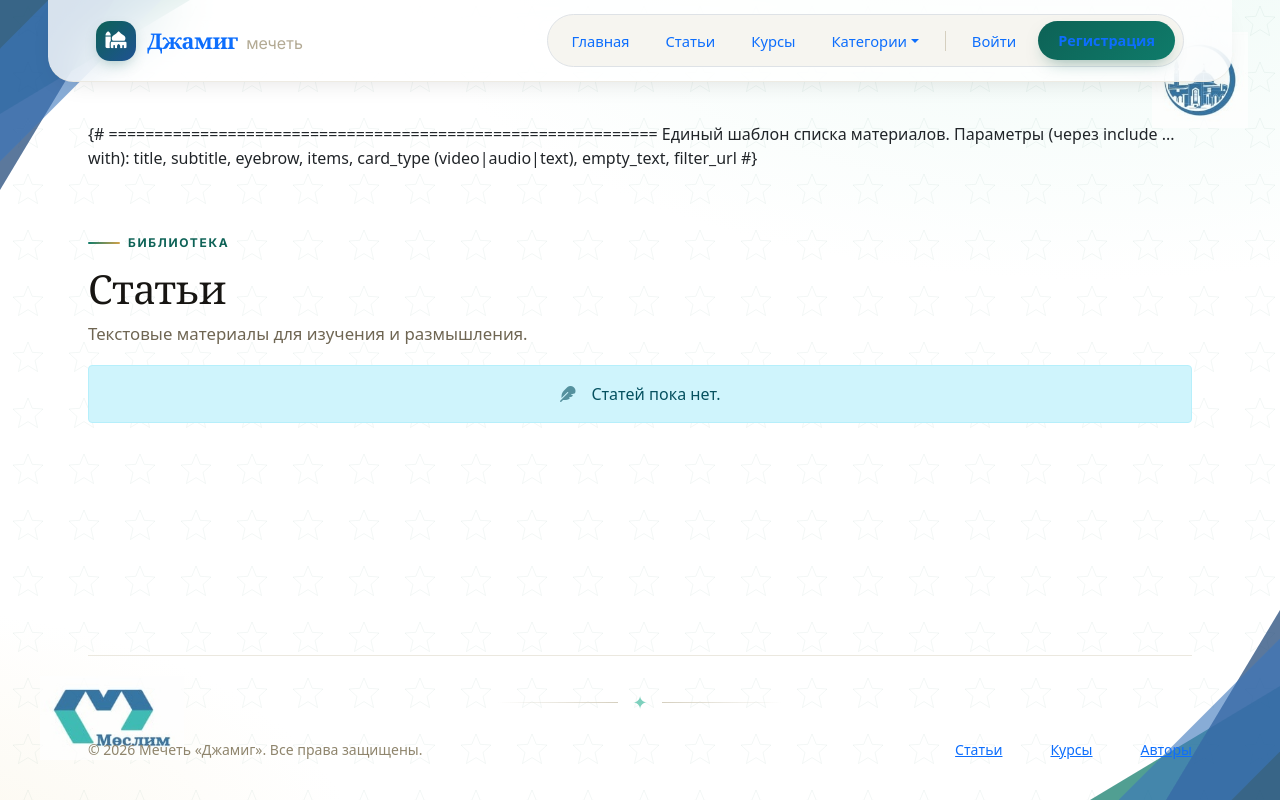
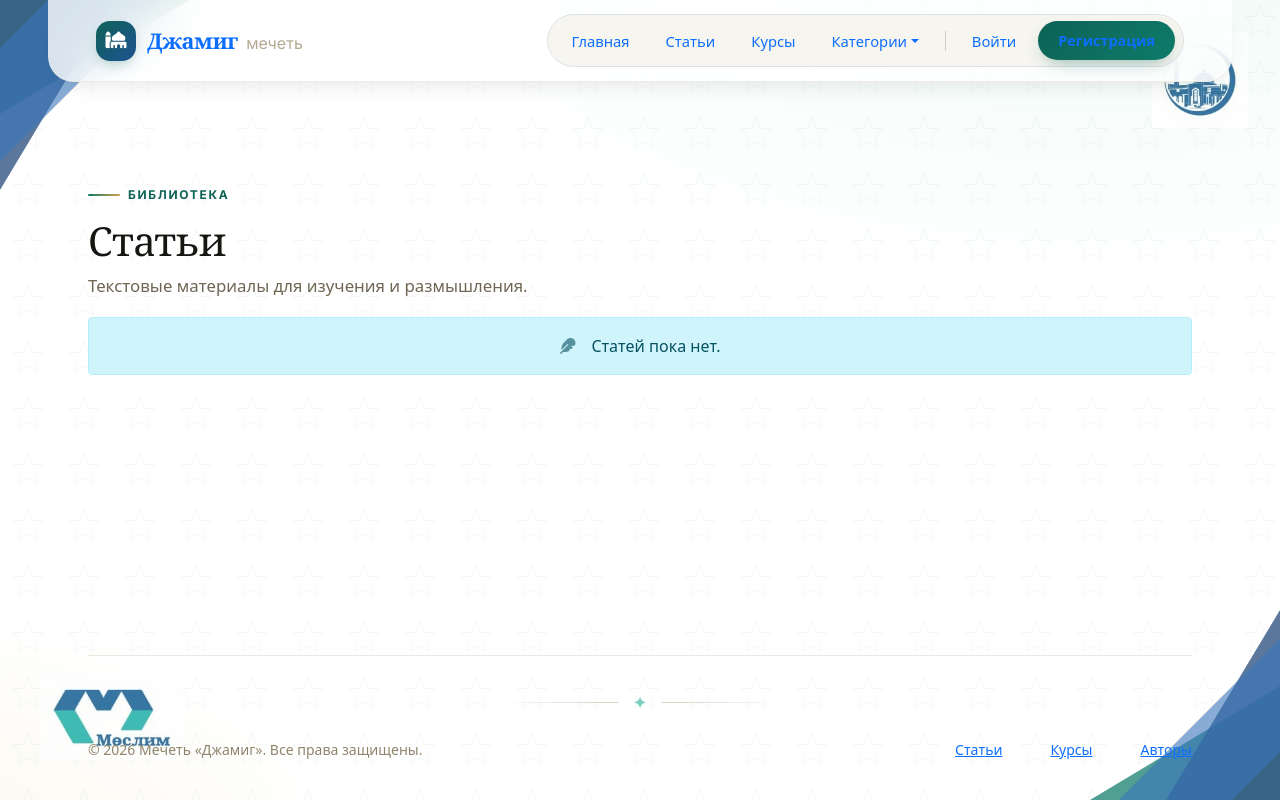
Before and after one commit to ilmir-muslim/jamig_site, a Django app: template templates/materials/text_list.html in a window 1280 px wide. Run offline with Django 5.2, Linux system fonts and the light colour scheme; the template is opened without the code that fills it, so the values that code supplies are empty; style sheets or scripts are compiled from the project's sources; some libraries are stand-ins or nearby versions; some web fonts are replaced.

Commit message:
убраны лишние комметы

```diff
--- a/templates/includes/material_list.html
+++ b/templates/includes/material_list.html
@@ -1,12 +1,4 @@
 {% load static %}
-
-{# ============================================================
-   Единый шаблон списка материалов.
-   Параметры (через include ... with):
-     title, subtitle, eyebrow, items, card_type (video|audio|text),
-     empty_text, filter_url
-   #}
-
 <section class="page-section">
     <header class="mb-2">
         <span class="eyebrow">{{ eyebrow|default:"Библиотека" }}</span>
```
Also changed, not shown: 1 other file.
